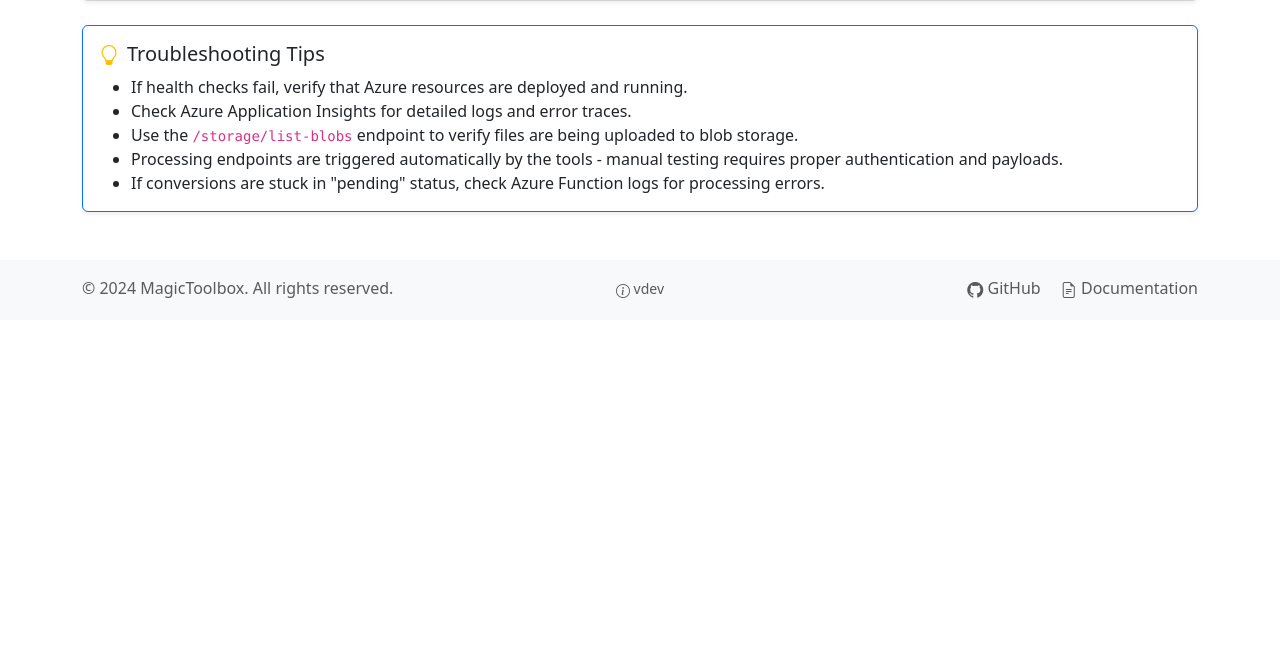
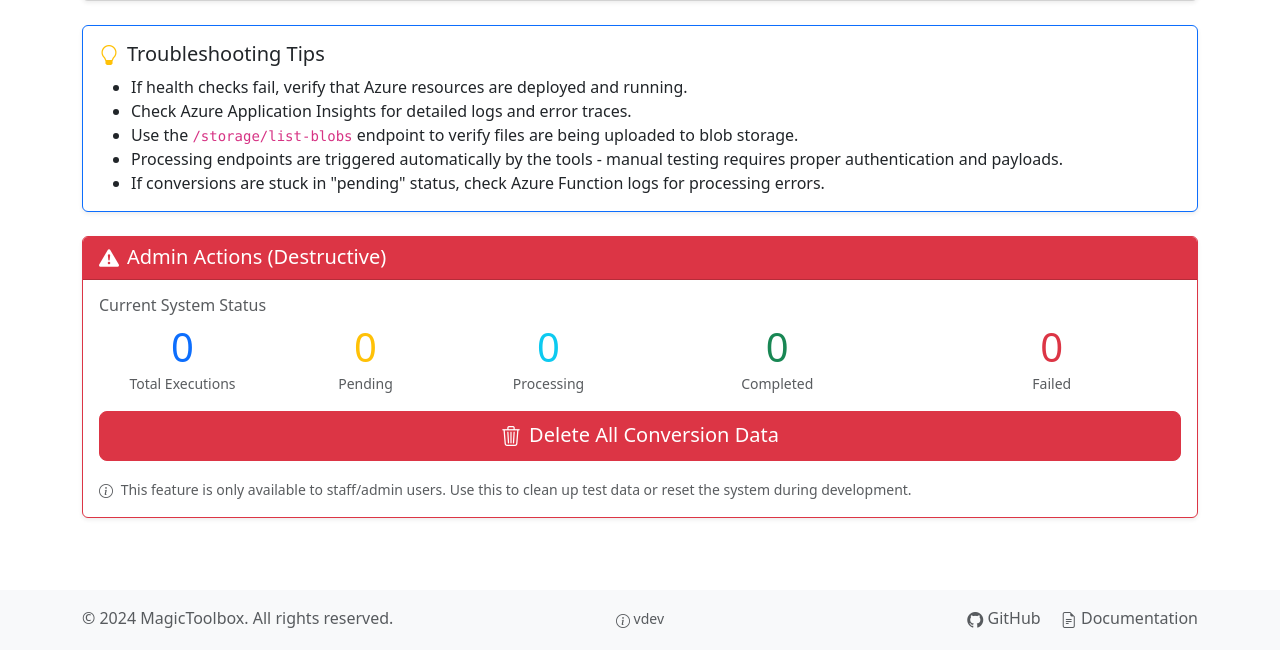
Before and after one commit to fabricekrebs/magictoolbox, a Django app: page /troubleshooting/ in a window 1280 px wide. Shown: the part 1263-1913 px from the top of the page. Before the commit the page ends 1561 px from the top, so only its background shows below. Run offline with Django 5.2, Linux system fonts and the light colour scheme; the visitor is signed in with stand-in values (Sample User, id 1); data that the repository does not hold is empty; parts of the project's set-up code (start-up, migrations or seed data) failed here and were passed over.

Commit message:
feat: add admin cleanup tool to troubleshooting page
Add comprehensive cleanup functionality for admins:
- New cleanup_all_data view (staff-only) that deletes:
  - All blobs from uploads, processed, and video-uploads containers
  - All ToolExecution records from database
- Display system statistics on troubleshooting page for staff users:
  - Total executions count
  - Breakdown by status (pending, processing, completed, failed)
- Add prominent warning UI with confirmation dialog
- Comprehensive error handling and logging
- Success/error messages using Django messages framework

Useful for development/testing to reset system state and clean up test data.

```diff
--- a/apps/core/urls.py
+++ b/apps/core/urls.py
@@ -11,4 +11,5 @@ urlpatterns = [
     path("health/", views.health_check, name="health"),
     path("health/ready/", views.readiness_check, name="readiness"),
     path("troubleshooting/", views.troubleshooting, name="troubleshooting"),
+    path("troubleshooting/cleanup/", views.cleanup_all_data, name="cleanup_all_data"),
 ]
--- a/apps/core/views.py
+++ b/apps/core/views.py
@@ -5,10 +5,12 @@ Core views for MagicToolbox including health checks and home page.
 import logging
 
 from django.conf import settings
+from django.contrib import messages
+from django.contrib.auth.decorators import user_passes_test
 from django.core.cache import cache
 from django.db import connection
 from django.http import JsonResponse
-from django.shortcuts import render
+from django.shortcuts import render, redirect
 
 logger = logging.getLogger(__name__)
 
@@ -75,9 +77,133 @@ def troubleshooting(request):
     """
     azure_function_base_url = getattr(settings, 'AZURE_FUNCTION_BASE_URL', None)
 
+    # Get statistics if user is staff
+    stats = {}
+    if request.user.is_authenticated and request.user.is_staff:
+        from apps.tools.models import ToolExecution
+        stats = {
+            'total_executions': ToolExecution.objects.count(),
+            'pending_executions': ToolExecution.objects.filter(status='pending').count(),
+            'processing_executions': ToolExecution.objects.filter(status='processing').count(),
+            'completed_executions': ToolExecution.objects.filter(status='completed').count(),
+            'failed_executions': ToolExecution.objects.filter(status='failed').count(),
+        }
+
     context = {
         'azure_function_base_url': azure_function_base_url,
         'endpoints_available': bool(azure_function_base_url),
+        'stats': stats,
     }
 
     return render(request, "troubleshooting.html", context)
+
+
+@user_passes_test(lambda u: u.is_staff)
+def cleanup_all_data(request):
+    """
+    Admin-only endpoint to cleanup all conversion data.
+
+    Deletes:
+    - All blobs in uploads, processed, and video-uploads containers
+    - All ToolExecution records from database
+
+    Requires staff/admin privileges.
+    """
+    if request.method != 'POST':
+        messages.error(request, 'Invalid request method')
+        return redirect('core:troubleshooting')
+
+    try:
+        from apps.tools.models import ToolExecution
+        from azure.storage.blob import BlobServiceClient
+        from azure.identity import DefaultAzureCredential
+
+        cleanup_stats = {
+            'blobs_deleted': 0,
+            'containers_checked': [],
+            'database_records_deleted': 0,
+            'errors': []
+        }
+
+        # Get blob service client
+        connection_string = getattr(settings, "AZURE_STORAGE_CONNECTION_STRING", None)
+
+        if connection_string and "127.0.0.1" in connection_string:
+            logger.info("🔧 Using local Azurite for cleanup")
+            blob_service = BlobServiceClient.from_connection_string(connection_string)
+        else:
+            storage_account_name = getattr(settings, "AZURE_STORAGE_ACCOUNT_NAME", None) or getattr(settings, "AZURE_ACCOUNT_NAME", None)
+            if not storage_account_name:
+                raise Exception("Storage account not configured")
+
+            logger.info(f"🔐 Using Azure Managed Identity for cleanup: {storage_account_name}")
+            account_url = f"https://{storage_account_name}.blob.core.windows.net"
+            credential = DefaultAzureCredential()
+            blob_service = BlobServiceClient(account_url=account_url, credential=credential)
+
+        # Containers to clean
+        containers = ['uploads', 'processed', 'video-uploads']
+
+        # Delete all blobs in each container
+        for container_name in containers:
+            try:
+                cleanup_stats['containers_checked'].append(container_name)
+                container_client = blob_service.get_container_client(container_name)
+
+                # Check if container exists
+                if not container_client.exists():
+                    logger.warning(f"Container {container_name} does not exist, skipping")
+                    continue
+
+                # List and delete all blobs
+                blobs = list(container_client.list_blobs())
+                for blob in blobs:
+                    try:
+                        container_client.delete_blob(blob.name)
+                        cleanup_stats['blobs_deleted'] += 1
+                        logger.info(f"Deleted blob: {container_name}/{blob.name}")
+                    except Exception as blob_error:
+                        error_msg = f"Failed to delete blob {container_name}/{blob.name}: {str(blob_error)}"
+                        logger.error(error_msg)
+                        cleanup_stats['errors'].append(error_msg)
+
+                logger.info(f"Cleaned container {container_name}: deleted {len(blobs)} blobs")
+
+            except Exception as container_error:
+                error_msg = f"Error accessing container {container_name}: {str(container_error)}"
+                logger.error(error_msg)
+                cleanup_stats['errors'].append(error_msg)
+
+        # Delete all database records
+        try:
+            deleted_count = ToolExecution.objects.all().delete()[0]
+            cleanup_stats['database_records_deleted'] = deleted_count
+            logger.info(f"Deleted {deleted_count} database records")
+        except Exception as db_error:
+            error_msg = f"Failed to delete database records: {str(db_error)}"
+            logger.error(error_msg)
+            cleanup_stats['errors'].append(error_msg)
+
+        # Display results
+        if cleanup_stats['errors']:
+            messages.warning(
+                request,
+                f"Cleanup completed with errors. "
+                f"Deleted {cleanup_stats['blobs_deleted']} blobs and {cleanup_stats['database_records_deleted']} database records. "
+                f"Errors: {len(cleanup_stats['errors'])}"
+            )
+        else:
+            messages.success(
+                request,
+                f"✅ Cleanup successful! "
+                f"Deleted {cleanup_stats['blobs_deleted']} blobs from {len(cleanup_stats['containers_checked'])} containers "
+                f"and {cleanup_stats['database_records_deleted']} database records."
+            )
+
+        logger.info(f"Cleanup stats: {cleanup_stats}")
+
+    except Exception as e:
+        logger.error(f"Cleanup failed: {e}", exc_info=True)
+        messages.error(request, f"Cleanup failed: {str(e)}")
+
+    return redirect('core:troubleshooting')
--- a/templates/troubleshooting.html
+++ b/templates/troubleshooting.html
@@ -210,7 +210,7 @@
   </div>
 
   <!-- Tips & Notes -->
-  <div class="row">
+  <div class="row mb-4">
     <div class="col-12">
       <div class="card shadow-sm border-primary">
         <div class="card-body">
@@ -228,5 +228,95 @@
       </div>
     </div>
   </div>
+
+  {% if user.is_staff %}
+  <!-- Admin Actions -->
+  <div class="row mb-4">
+    <div class="col-12">
+      <div class="card shadow-sm border-danger">
+        <div class="card-header bg-danger text-white">
+          <h5 class="mb-0">
+            <i class="bi bi-exclamation-triangle-fill me-2"></i>Admin Actions (Destructive)
+          </h5>
+        </div>
+        <div class="card-body">
+          {% if stats %}
+          <div class="row mb-3">
+            <div class="col-md-12">
+              <h6 class="text-muted">Current System Status</h6>
+              <div class="row g-3">
+                <div class="col-md-2">
+                  <div class="text-center">
+                    <div class="display-6 text-primary">{{ stats.total_executions }}</div>
+                    <small class="text-muted">Total Executions</small>
+                  </div>
+                </div>
+                <div class="col-md-2">
+                  <div class="text-center">
+                    <div class="display-6 text-warning">{{ stats.pending_executions }}</div>
+                    <small class="text-muted">Pending</small>
+                  </div>
+                </div>
+                <div class="col-md-2">
+                  <div class="text-center">
+                    <div class="display-6 text-info">{{ stats.processing_executions }}</div>
+                    <small class="text-muted">Processing</small>
+                  </div>
+                </div>
+                <div class="col-md-3">
+                  <div class="text-center">
+                    <div class="display-6 text-success">{{ stats.completed_executions }}</div>
+                    <small class="text-muted">Completed</small>
+                  </div>
+                </div>
+                <div class="col-md-3">
+                  <div class="text-center">
+                    <div class="display-6 text-danger">{{ stats.failed_executions }}</div>
+                    <small class="text-muted">Failed</small>
+                  </div>
+                </div>
+              </div>
+            </div>
+          </div>
+          {% endif %}
+
+          <div class="alert alert-danger" role="alert">
+            <h6 class="alert-heading">
+              <i class="bi bi-exclamation-octagon me-2"></i>Warning: Data Cleanup
+            </h6>
+            <p class="mb-2">
+              This action will <strong>permanently delete</strong>:
+            </p>
+            <ul class="mb-2">
+              <li>All blobs in <code>uploads</code>, <code>processed</code>, and <code>video-uploads</code> containers</li>
+              <li>All conversion records from the database</li>
+              <li>All user conversion history</li>
+            </ul>
+            <p class="mb-0 fw-bold text-danger">
+              ⚠️ This action cannot be undone!
+            </p>
+          </div>
+
+          <form method="post" action="{% url 'core:cleanup_all_data' %}" onsubmit="return confirm('Are you absolutely sure you want to delete ALL conversion data and files? This action cannot be undone!');">
+            {% csrf_token %}
+            <div class="d-grid">
+              <button type="submit" class="btn btn-danger btn-lg">
+                <i class="bi bi-trash3 me-2"></i>Delete All Conversion Data
+              </button>
+            </div>
+          </form>
+
+          <div class="mt-3">
+            <small class="text-muted">
+              <i class="bi bi-info-circle me-1"></i>
+              This feature is only available to staff/admin users.
+              Use this to clean up test data or reset the system during development.
+            </small>
+          </div>
+        </div>
+      </div>
+    </div>
+  </div>
+  {% endif %}
 </div>
 {% endblock %}
```
